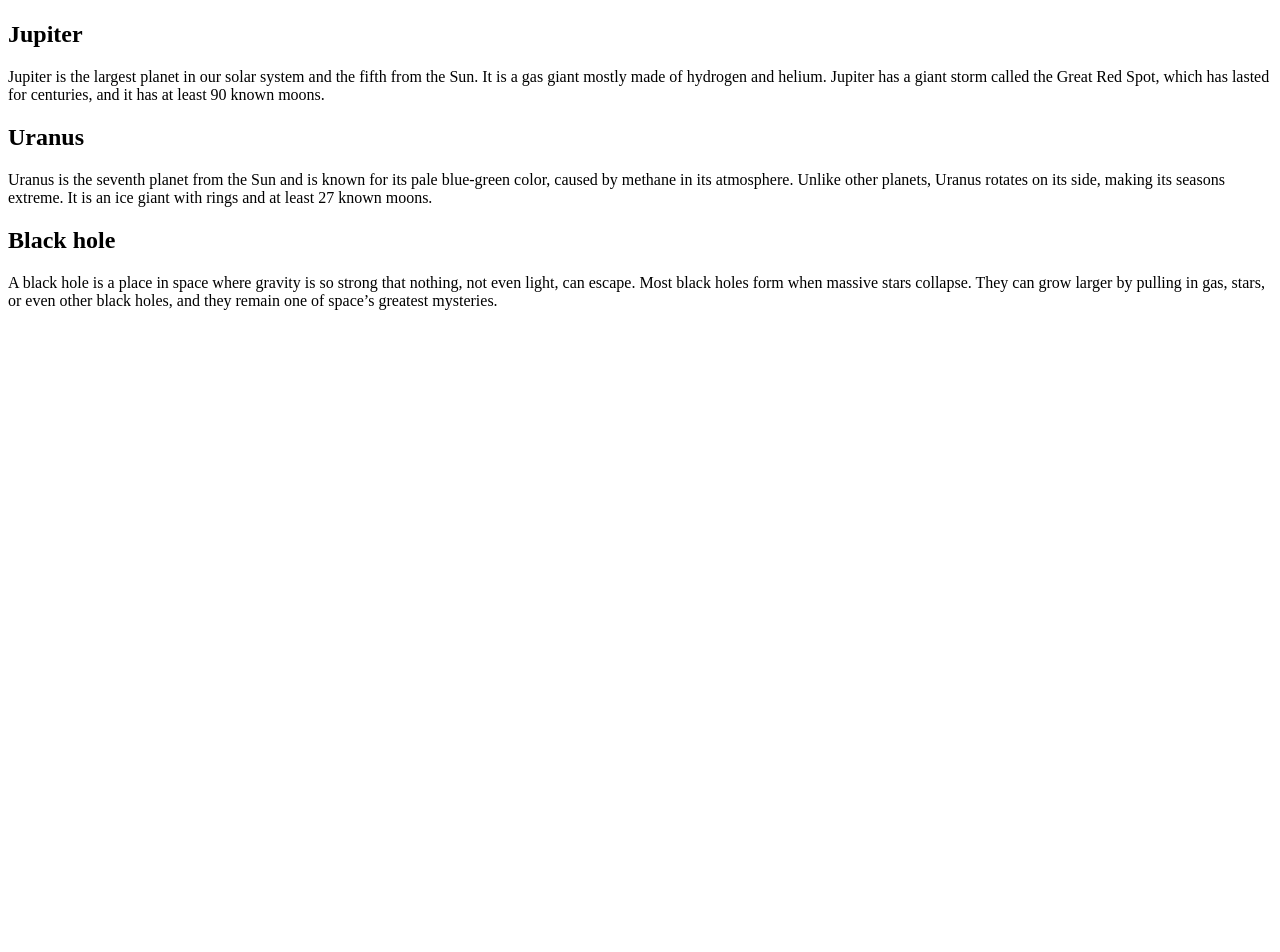
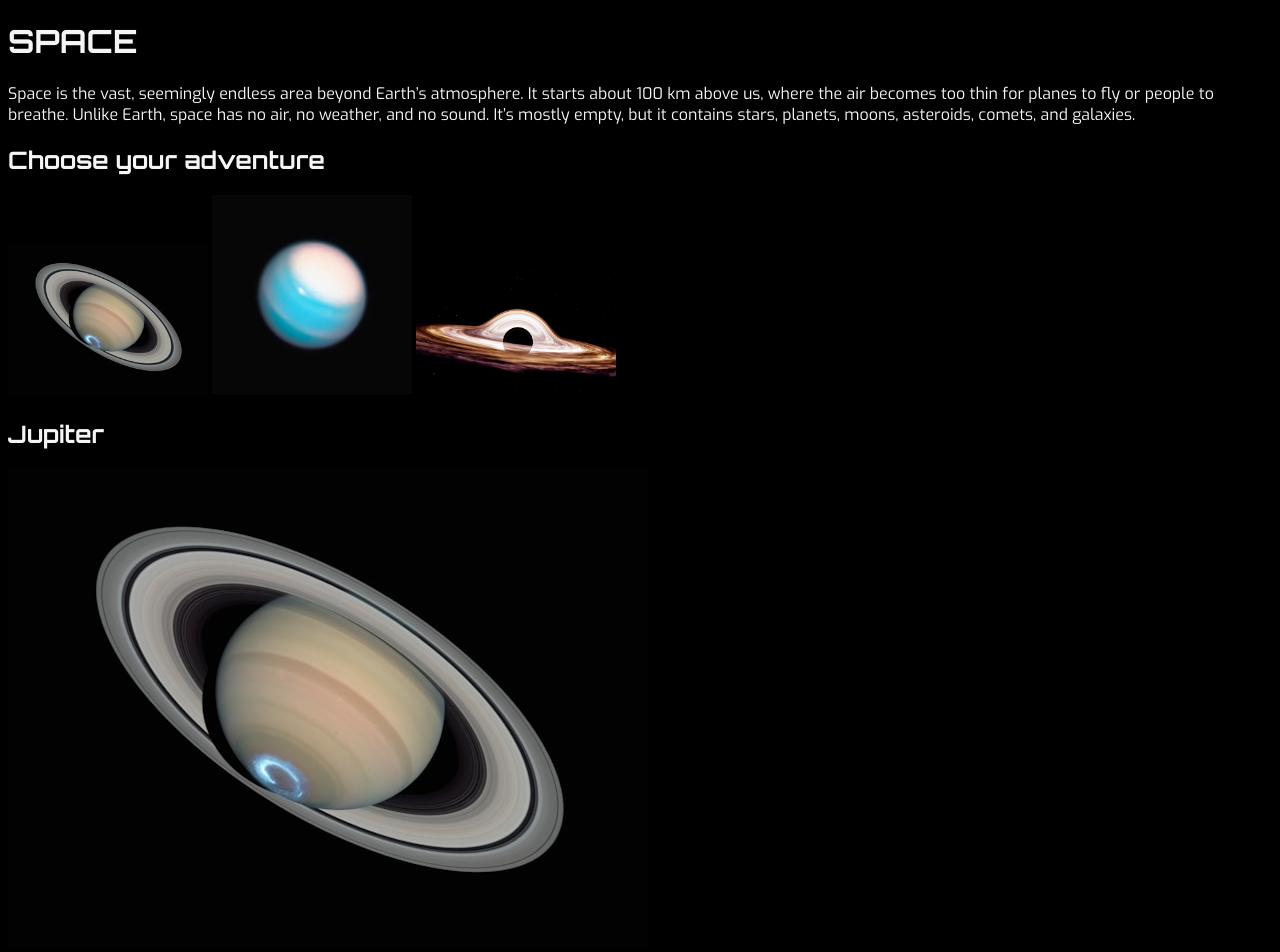
Before and after one commit to stca0825/planets-project, a plain HTML site: page index.html in a window 1280 px wide. Shown: the top 952 px of the page. Before the commit the page ends 800 px from the top, so only its background shows below. Drawn offline with Linux system fonts and the light colour scheme.

Commit message:
added images to main paragrahs and began css styling

```diff
--- a/index.html
+++ b/index.html
@@ -4,20 +4,63 @@
     <meta charset="UTF-8" />
     <meta name="viewport" content="width=device-width, initial-scale=1.0" />
     <title>Document</title>
+    <link rel="preconnect" href="https://fonts.googleapis.com" />
+    <link rel="preconnect" href="https://fonts.gstatic.com" crossorigin />
+    <link
+      href="https://fonts.googleapis.com/css2?family=Exo:ital,wght@0,100..900;1,100..900&display=swap"
+      rel="stylesheet"
+    />
+
+    <link rel="preconnect" href="https://fonts.googleapis.com" />
+    <link rel="preconnect" href="https://fonts.gstatic.com" crossorigin />
+    <link
+      href="https://fonts.googleapis.com/css2?family=Orbitron:wght@400..900&display=swap"
+      rel="stylesheet"
+    />
+    <link rel="stylesheet" href="./styles/style.css" />
   </head>
 
   <body>
     <header>
-      <h1></h1>
+      <h1>SPACE</h1>
+      <p>
+        Space is the vast, seemingly endless area beyond Earth’s atmosphere. It
+        starts about 100 km above us, where the air becomes too thin for planes
+        to fly or people to breathe. Unlike Earth, space has no air, no weather,
+        and no sound. It’s mostly empty, but it contains stars, planets, moons,
+        asteroids, comets, and galaxies.
+      </p>
       <nav>
-        <ul>
-          <li4><a href=""></a></li4>
-        </ul>
+        <h2>Choose your adventure</h2>
+        <a href="#Jupiter"
+          ><img
+            src="./images/nasa-hubble-space-telescope-RhhFdnVP-EQ-unsplash.jpg"
+            alt="The planet jupiter"
+            width="200px"
+        /></a>
+        <a href="#Uranus">
+          <img
+            src="./images/nasa-hubble-space-telescope-0GBU7IbaAR8-unsplash (1).jpg"
+            alt="The planet Uranus"
+            width="200px"
+        /></a>
+        <a href="#Black-hole"
+          ><img
+            src="./images/boliviainteligente-MO6wb4hdhZo-unsplash.jpg"
+            alt="A black hole"
+            width="200px"
+        /></a>
       </nav>
     </header>
+    <main class="parallax"></main>
     <main>
       <section>
-        <h2>Jupiter</h2>
+        <h2 id="Jupiter">Jupiter</h2>
+
+        <img
+          src="./images/nasa-hubble-space-telescope-RhhFdnVP-EQ-unsplash.jpg"
+          alt="The planet Jupiter"
+        />
         <p>
           Jupiter is the largest planet in our solar system and the fifth from
           the Sun. It is a gas giant mostly made of hydrogen and helium. Jupiter
@@ -25,8 +68,15 @@
           centuries, and it has at least 90 known moons.
         </p>
       </section>
+    </main>
+    <main class="parallax"></main>
+    <main>
       <section>
-        <h2>Uranus</h2>
+        <h2 id="Uranus">Uranus</h2>
+        <img
+          src="./images/nasa-hubble-space-telescope-0GBU7IbaAR8-unsplash (1).jpg"
+          alt="The planet uranus"
+        />
         <p>
           Uranus is the seventh planet from the Sun and is known for its pale
           blue-green color, caused by methane in its atmosphere. Unlike other
@@ -34,8 +84,15 @@
           an ice giant with rings and at least 27 known moons.
         </p>
       </section>
+    </main>
+    <main class="parallax"></main>
+    <main>
       <section>
-        <h2>Black hole</h2>
+        <h2 id="Black-hole">Black hole</h2>
+        <img
+          src="./images/boliviainteligente-MO6wb4hdhZo-unsplash.jpg"
+          alt="A black hole"
+        />
         <p>
           A black hole is a place in space where gravity is so strong that
           nothing, not even light, can escape. Most black holes form when
--- a/styles/style.css
+++ b/styles/style.css
@@ -0,0 +1,15 @@
+body {
+  background-color: black;
+}
+h1 {
+  font-family: "orbitron";
+  color: whitesmoke;
+}
+h2 {
+  color: whitesmoke;
+  font-family: "orbitron";
+}
+p {
+  color: whitesmoke;
+  font-family: "EXO";
+}
```
